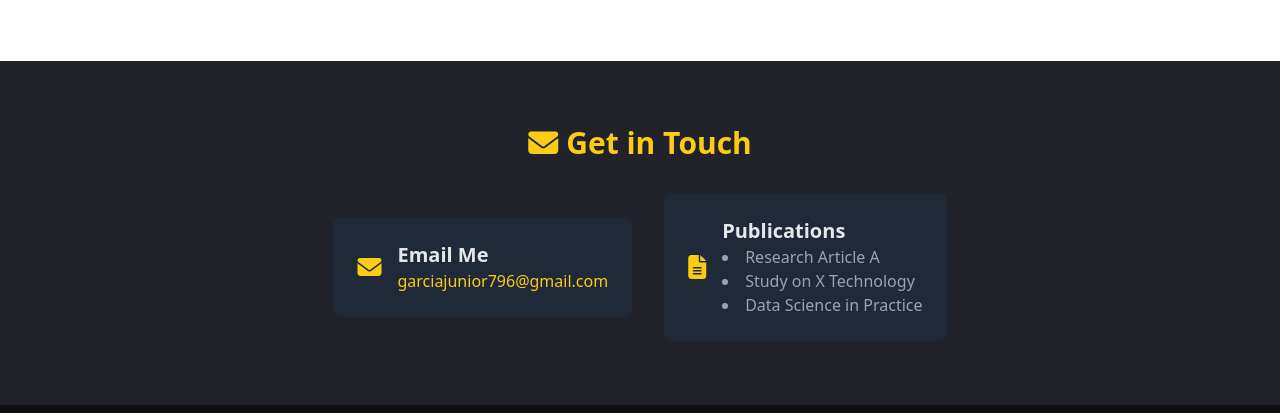
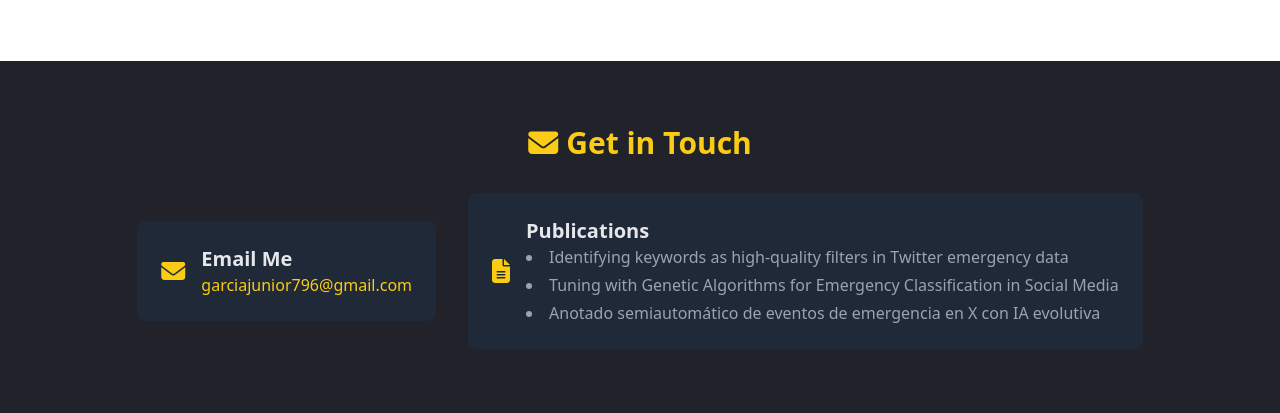
Before and after one commit to JoelGarcia99/portfolio, a plain HTML site: page index.html in a window 1280 px wide. Shown: the part 2926-3339 px from the top of the page. Drawn offline with nearby package versions, Linux system fonts and the light colour scheme.

Commit message:
links to research articles fixed

```diff
--- a/index.html
+++ b/index.html
@@ -354,10 +354,25 @@
 					<i class="fas fa-file-alt text-2xl text-yellow-400"></i>
 					<div>
 						<h4 class="text-xl text-gray-200 font-semibold">Publications</h4>
-						<ul class="list-disc list-inside text-gray-400">
-							<li><a href="#" class="hover:text-yellow-400">Research Article A</a></li>
-							<li><a href="#" class="hover:text-yellow-400">Study on X Technology</a></li>
-							<li><a href="#" class="hover:text-yellow-400">Data Science in Practice</a></li>
+						<ul class="list-disc list-inside text-gray-400 space-y-1">
+							<li>
+								<a href="https://www.sciencedirect.com/science/article/abs/pii/S0885230823000980?via%3Dihub"
+									target="_blank" class="hover:text-yellow-400">
+									Identifying keywords as high-quality filters in Twitter emergency data
+								</a>
+							</li>
+							<li>
+								<a href="https://link.springer.com/chapter/10.1007/978-3-031-32213-6_4" target="_blank"
+									class="hover:text-yellow-400">
+									Tuning with Genetic Algorithms for Emergency Classification in Social Media
+								</a>
+							</li>
+							<li>
+								<a href="https://publicacionescd.uleam.edu.ec/index.php/encriptar/article/view/547" target="_blank"
+									class="hover:text-yellow-400">
+									Anotado semiautomático de eventos de emergencia en X con IA evolutiva
+								</a>
+							</li>
 						</ul>
 					</div>
 				</div>
```
